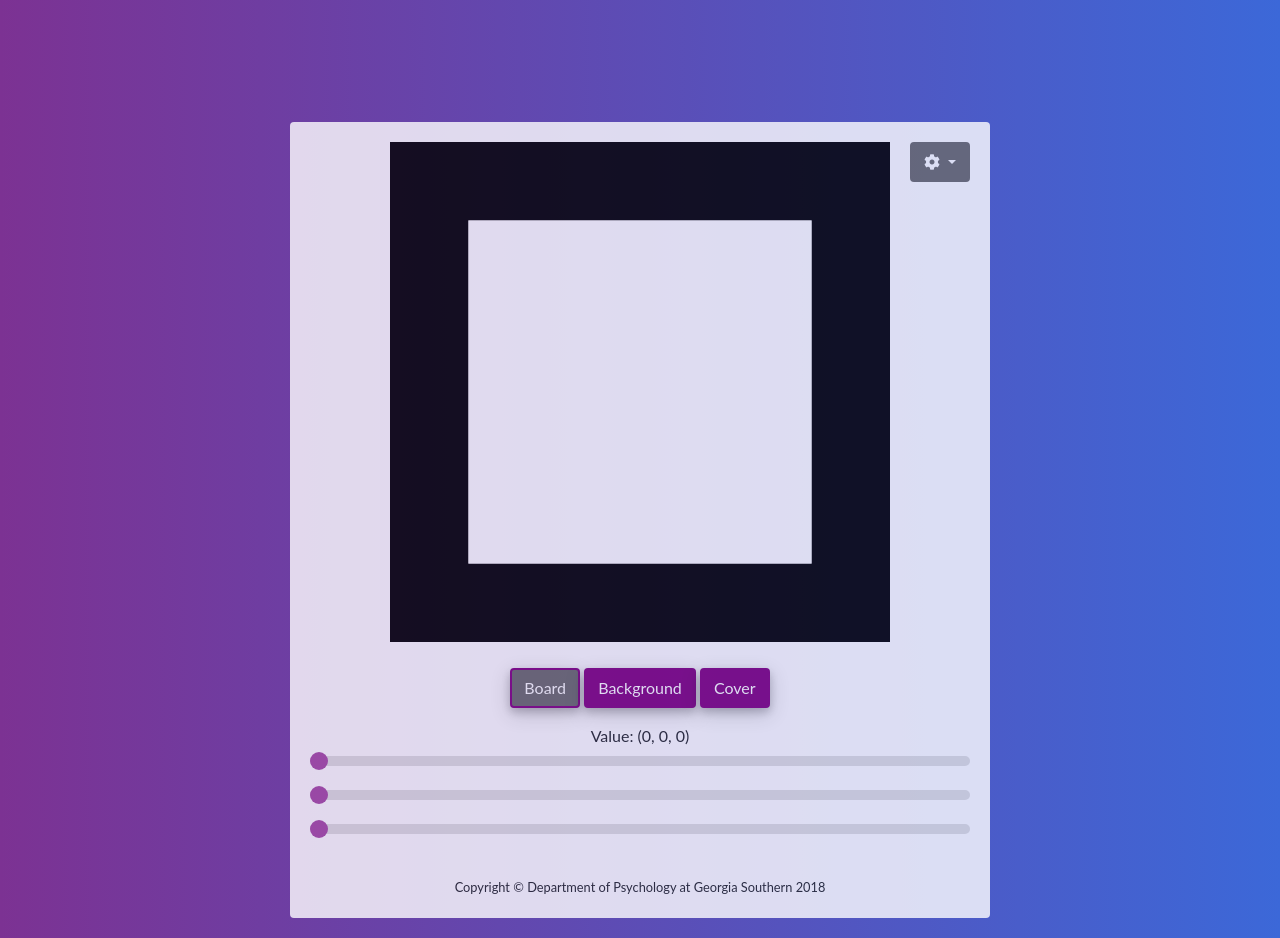
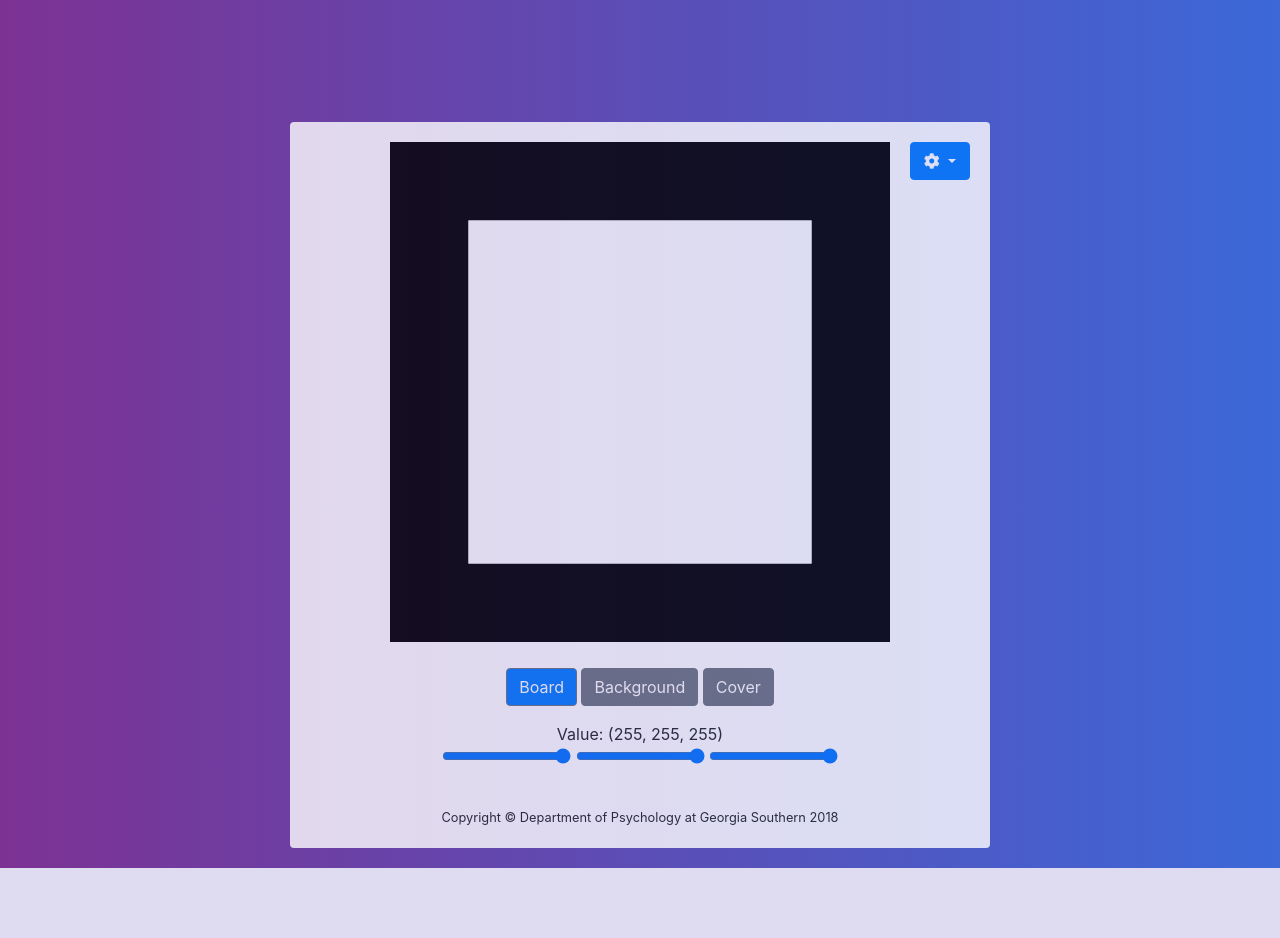
Before and after one commit to fredIV/SosaPy, a Django app: page /Sosa/create_board/ in a window 1280 px wide. After the commit the page ends 868 px from the top, so only its background shows below. Run offline with Django 3.2, Linux system fonts and the light colour scheme; some libraries are stand-ins or nearby versions.

Commit message:
Added board list page (w/out content) Fixed Create Board page CSS Fixed slider start point

```diff
--- a/Sosa/templates/base_admin.html
+++ b/Sosa/templates/base_admin.html
@@ -43,7 +43,6 @@
                 </button>
                 <ul class="dropdown-menu">
                     <li><a href="#" class="btn drop-list">Update Password</a></li>
-                    <hr>
                     <li><a href="#" class="btn drop-list">Logout</a></li>
                 </ul>
             </div>
--- a/Sosa/templates/create_board.html
+++ b/Sosa/templates/create_board.html
@@ -3,8 +3,6 @@
 
 {% block css %}
     <link rel="stylesheet" href="{% static "css/create_board.css" %}">
-    <link rel="stylesheet" href="{% static "css/freelancer.css" %}">
-
 {% endblock %}
 
 {% block content %}
@@ -34,20 +32,21 @@
                   </div>
                   <div>
                     <div id="displaySliderBoard" style="display: block;">
-                      <input type="range" min="0" max="255" value="0" class="slider mb-3" id="BoardRvalue" onchange = "setBoardRGB()">
-                      <input type="range" min="0" max="255" value="0" class="slider mb-3" id="BoardGvalue" onchange = "setBoardRGB()">
-                      <input type="range" min="0" max="255" value="0" class="slider mb-4" id="BoardBvalue" onchange = "setBoardRGB()">
+                      <input type="range" min="0" max="255" value="255" class="slider mb-3" id="BoardRvalue" onchange = "setBoardRGB()">
+                      <input type="range" min="0" max="255" value="255" class="slider mb-3" id="BoardGvalue" onchange = "setBoardRGB()">
+                      <input type="range" min="0" max="255" value="255" class="slider mb-4" id="BoardBvalue" onchange = "setBoardRGB()">
                     </div>
                     <div id="displaySliderBackground" style="display: none;">
-                      <input type="range" min="0" max="255" value="255" class="slider mb-3" id="BackgroundRvalue" onchange = "setBackgroundRGB()">
-                      <input type="range" min="0" max="255" value="255" class="slider mb-3" id="BackgroundGvalue" onchange = "setBackgroundRGB()">
-                      <input type="range" min="0" max="255" value="255" class="slider mb-4" id="BackgroundBvalue" onchange = "setBackgroundRGB()">
+                      <input type="range" min="0" max="255" value="0" class="slider mb-3" id="BackgroundRvalue" onchange = "setBackgroundRGB()">
+                      <input type="range" min="0" max="255" value="0" class="slider mb-3" id="BackgroundGvalue" onchange = "setBackgroundRGB()">
+                      <input type="range" min="0" max="255" value="0" class="slider mb-4" id="BackgroundBvalue" onchange = "setBackgroundRGB()">
                     </div>
                     <div id="displaySliderCover" style="display: none;">
                       <input type="range" min="0" max="255" value="0" class="slider mb-3" id="CoverRvalue" onchange = "setBoardCoverRGB()">
                       <input type="range" min="0" max="255" value="0" class="slider mb-3" id="CoverGvalue" onchange = "setBoardCoverRGB()">
                       <input type="range" min="0" max="255" value="255" class="slider mb-4" id="CoverBvalue" onchange = "setBoardCoverRGB()">
                     </div>
+                  </div>
 
      <script src="{% static "js/RGB_value_generator.js" %}"></script>
 
--- a/Sosa/urls.py
+++ b/Sosa/urls.py
@@ -9,4 +9,5 @@ urlpatterns = [
     path('create_board/', views.create_board, name='create_board'),
     path('mobile/', views.mobile, name='mobile'),
     path('view_results/', views.view_results, name='view_results'),
+    path('board_list/', views.board_list, name='board_list',)
 ]
--- a/Sosa/views.py
+++ b/Sosa/views.py
@@ -36,3 +36,10 @@ def view_results(request):
 
     # Render the create board page
     return render(request, 'view_results.html')
+
+
+def board_list(request):
+    """View function for the board list page"""
+
+    # Render the board list page
+    return render(request, 'board_list.html')
```
Also changed, not shown: Sosa/static/css/board_list.css (added, +59 -0 lines), Sosa/templates/board_list.html (added, +10 -0 lines).
